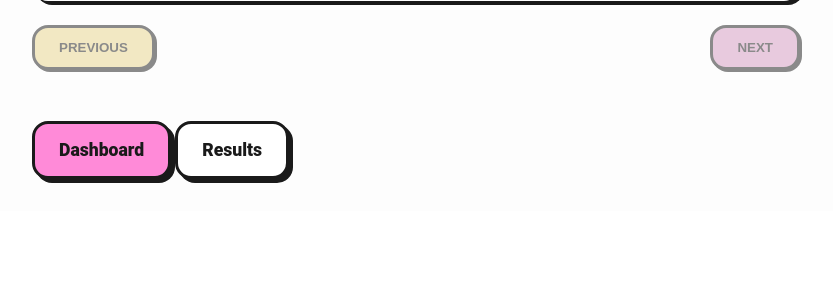
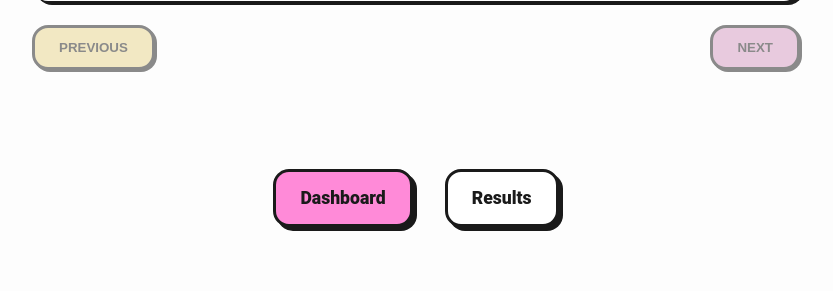
Before and after one commit to megatonnage/ems-learning-platform, a Flask app: template templates/quiz.html in a window 1280 px wide. Shown: the part 1154-1445 px from the top of the page, without its empty margins (224-1057 px from the left). Before the commit the page ends 1337 px from the top, so only its background shows below. Run offline with Flask 3, Linux system fonts and the light colour scheme; the template is opened without the code that fills it: values that come from a table or form of the project are taken from there, others are empty.

Commit message:
style: Added space between Dashboard and Results buttons

```diff
--- a/templates/quiz.html
+++ b/templates/quiz.html
@@ -82,6 +82,17 @@
         }
 
         /* Navigation hover effects removed */
+        .score-buttons {
+            display: flex;
+            justify-content: center;
+            gap: var(--space-8);
+            margin-top: var(--space-4);
+        }
+
+        .final-score-display {
+            text-align: center;
+            padding: var(--space-8);
+        }
     </style>
     <link rel="stylesheet" href="{{ url_for('static', filename='css/base.css') }}?v=4">
     <link rel="stylesheet" href="{{ url_for('static', filename='css/quiz.css') }}?v=4">
```
